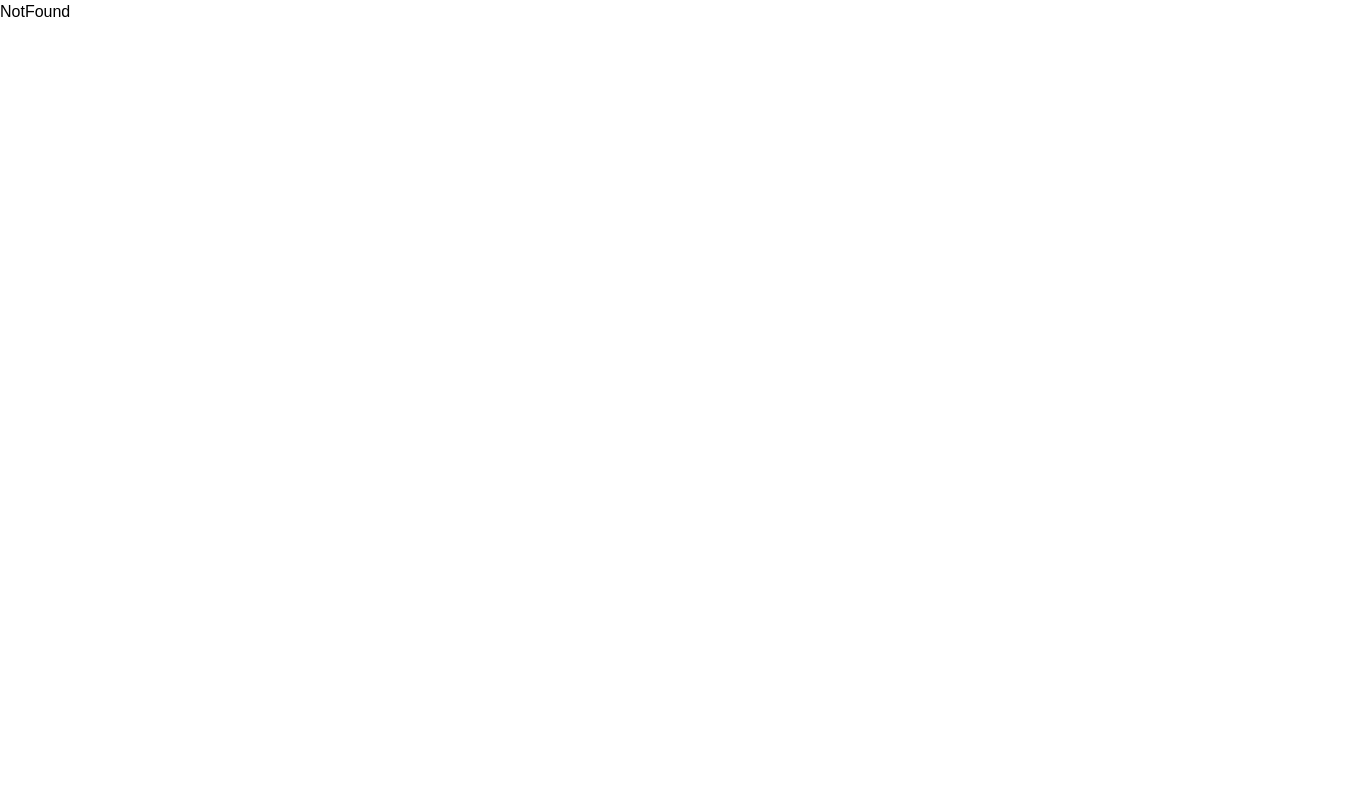
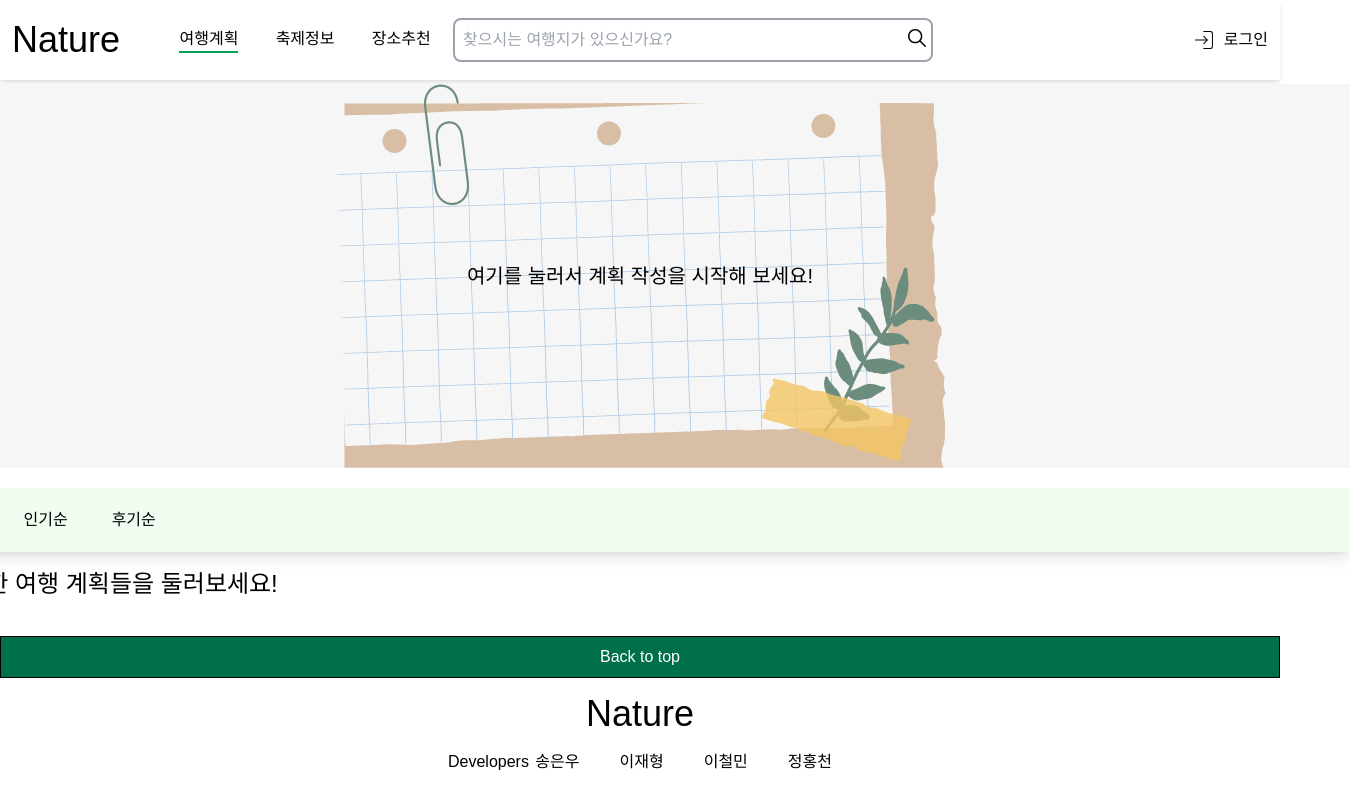
Before and after one commit to team-busan/nature-gangwon, a React (Create React App) app in the folder front/: page /plan/list in a window 1280 px wide. Before the commit this address had no page. Shown: the top 791 px of the page, 1350 px wide, since content can reach past the window. Built offline with nearby package versions, Linux system fonts and the light colour scheme; a web font is replaced by a local one.

Commit message:
축제 데이터 연결 및 계획 리스트 페이지 작업 중

```diff
--- a/front/src/App.js
+++ b/front/src/App.js
@@ -13,6 +13,7 @@ import Signup from "./Pages/SignUp.jsx";
 import Plan from "./Pages/Plan.jsx";
 import FestivalInfo from "./Pages/FestivalInfo.jsx";
 import FestivalDetail from "./Pages/FestivalDetail.jsx";
+import PlanInfo from "./Pages/PlanInfo.jsx";
 
 const router = createBrowserRouter([
   {
@@ -44,6 +45,10 @@ const router = createBrowserRouter([
         element: <FestivalDetail />,
       },
       {
+        path : "/plan/list",
+        element : <PlanInfo/>,
+      },
+      {
         path: "/myPage/:id",
         element: <MyPage />,
       },
--- a/front/src/Components/Header.jsx
+++ b/front/src/Components/Header.jsx
@@ -53,14 +53,14 @@ const Header = () => {
         </div>
         <nav className="w-3/12">
           <ul className="flex justify-between">
-            <li className={`hover:text-green ${location.pathname === '/destination/list' ? 'border-b-2 border-green' : ''}`}>
-              <Link to="/destination/list">여행계획</Link>
+            <li className={`hover:text-green ${location.pathname === '/plan/list' ? 'border-b-2 border-green' : ''}`}>
+              <Link to="/plan/list">여행계획</Link>
             </li>
             <li className={`hover:text-green ${location.pathname === '/festival/list' ? 'border-b-2 border-green' : ''}`}>
               <Link to="/festival/list">축제정보</Link>
             </li>
-            <li className={`hover:text-green ${location.pathname === '/' ? 'border-b-2 border-green' : ''}`}>
-              <Link to="/">장소추천</Link>
+            <li className={`hover:text-green ${location.pathname === '/destination/list' ? 'border-b-2 border-green' : ''}`}>
+              <Link to="/destination/list">장소추천</Link>
             </li>
           </ul>
         </nav>
--- a/front/src/Components/LocationInfo/LocationItem.jsx
+++ b/front/src/Components/LocationInfo/LocationItem.jsx
@@ -7,7 +7,7 @@ const LocationItem = ({ item, type = "" }) => {
   // 타입에 따라 적절한 변수명을 매핑
   const title = type.includes("festival") ? item.festivalTitle : item.detailTitle;
   const address = type.includes("festival") ? item.festivalAddress : item.detailAddress;
-  const image = type.includes("festival") ? item.festivalFirstImage : item.detailFirstimage;
+  const image = type.includes("festival") ? item.festivalFirstimage : item.detailFirstimage;
   const totalScore = type.includes("festival") ? item.festivalTotalScore : item.detailTotalScore;
   const totalComments = type.includes("festival") ? item.festivalTotalComment : item.detailTotalComment;
   const startDate = type.includes("festival") ? item.festivalStartDate.split(' ')[0] : null;
--- /dev/null
+++ b/front/src/Components/Plan/PlanMainImage.jsx
@@ -0,0 +1,14 @@
+import React from "react";
+
+export default function PlanMainImage({ image }) {
+  return (
+    <section className="w-full h-96 flex justify-center mb-5">
+      <div className="relative w-full h-full">
+        <img src={image} alt="메인 이미지" className="w-full h-full object-cover" />
+        <span className="absolute top-1/2 left-1/2 transform -translate-x-1/2 -translate-y-1/2">
+          <button className="px-4 py-2 rounded-lg h-20 text-xl hover:text-green ">여기를 눌러서 계획 작성을 시작해 보세요!</button>
+        </span>
+      </div>
+    </section>
+  );
+}
--- a/front/src/Pages/FestivalInfo.jsx
+++ b/front/src/Pages/FestivalInfo.jsx
@@ -36,7 +36,6 @@ export default function FestivalInfo() {
     const url = `${axiosInstance.defaults.baseURL}${API_URL.FestivalInfo}`;
     const response = await axiosInstance.get(url, {params});
     setTotalPages(response.data.upComing.totalPage);
-    console.log(response.data);
     return response.data;
   };
 
@@ -63,7 +62,7 @@ export default function FestivalInfo() {
           <h3 className="font-semibold">진행중인 축제 🔥</h3>
         </div>
         <LocationList
-          data={data.onGoing}
+          data={data?.onGoing}
           loading={false}
           error={null}
           type="festival_ing"
@@ -77,7 +76,7 @@ export default function FestivalInfo() {
       </div>
       <SortButtons/>
       <LocationList
-        data={data.upComing.festivals}
+        data={data?.upComing.festivals}
         loading={isLoading}
         error={error}
         type="festival"
--- /dev/null
+++ b/front/src/Pages/PlanInfo.jsx
@@ -0,0 +1,18 @@
+import React, { useState } from 'react'
+import SortButtons from '../Components/LocationInfo/SortButtons';
+import PlanMainImage from '../Components/Plan/PlanMainImage';
+import planImage from '../img/planImage.png';
+
+export default function PlanInfo() {
+  const [sortOption, setSortOption] = useState("all");
+
+  return (
+    <section>
+      <PlanMainImage image = {planImage}/>
+      <SortButtons sortOption = {setSortOption}/>
+      <div className = "p-3">
+        <h3>다양한 여행 계획들을 둘러보세요!</h3>
+      </div>
+    </section>
+  )
+}
--- a/front/src/Stores/API.js
+++ b/front/src/Stores/API.js
@@ -14,6 +14,7 @@ const API_URL = {
   LocationDetail: "/destination/:id",
   LocationComment : "/destination",
   FestivalInfo : "/festival/list",
+  PlanInfo : "/plan/list",
   MyPage: "/myPage",
   Plan: "/plan",
 };
```
Also changed, not shown: front/src/img/planImage.png (added).
